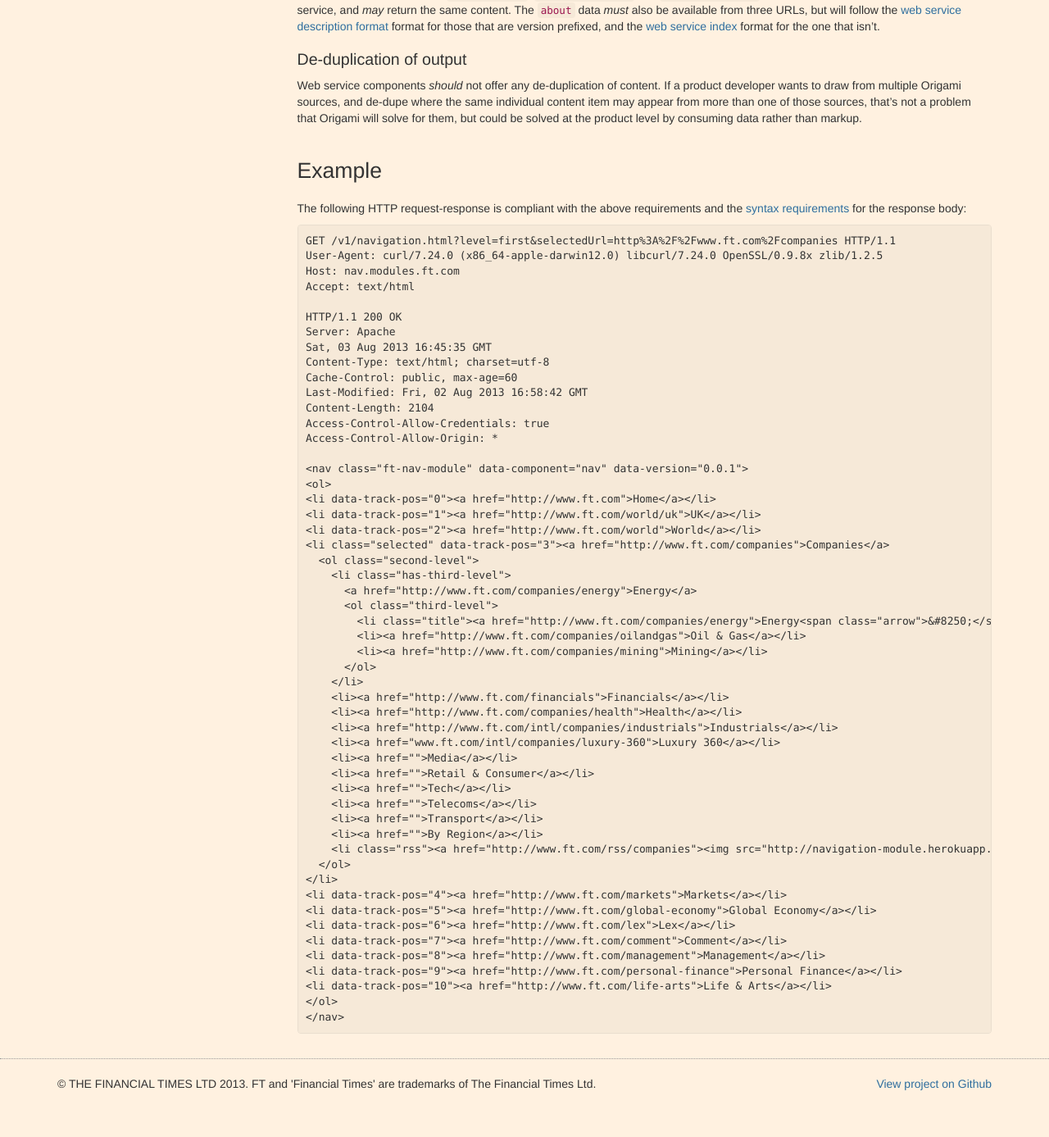
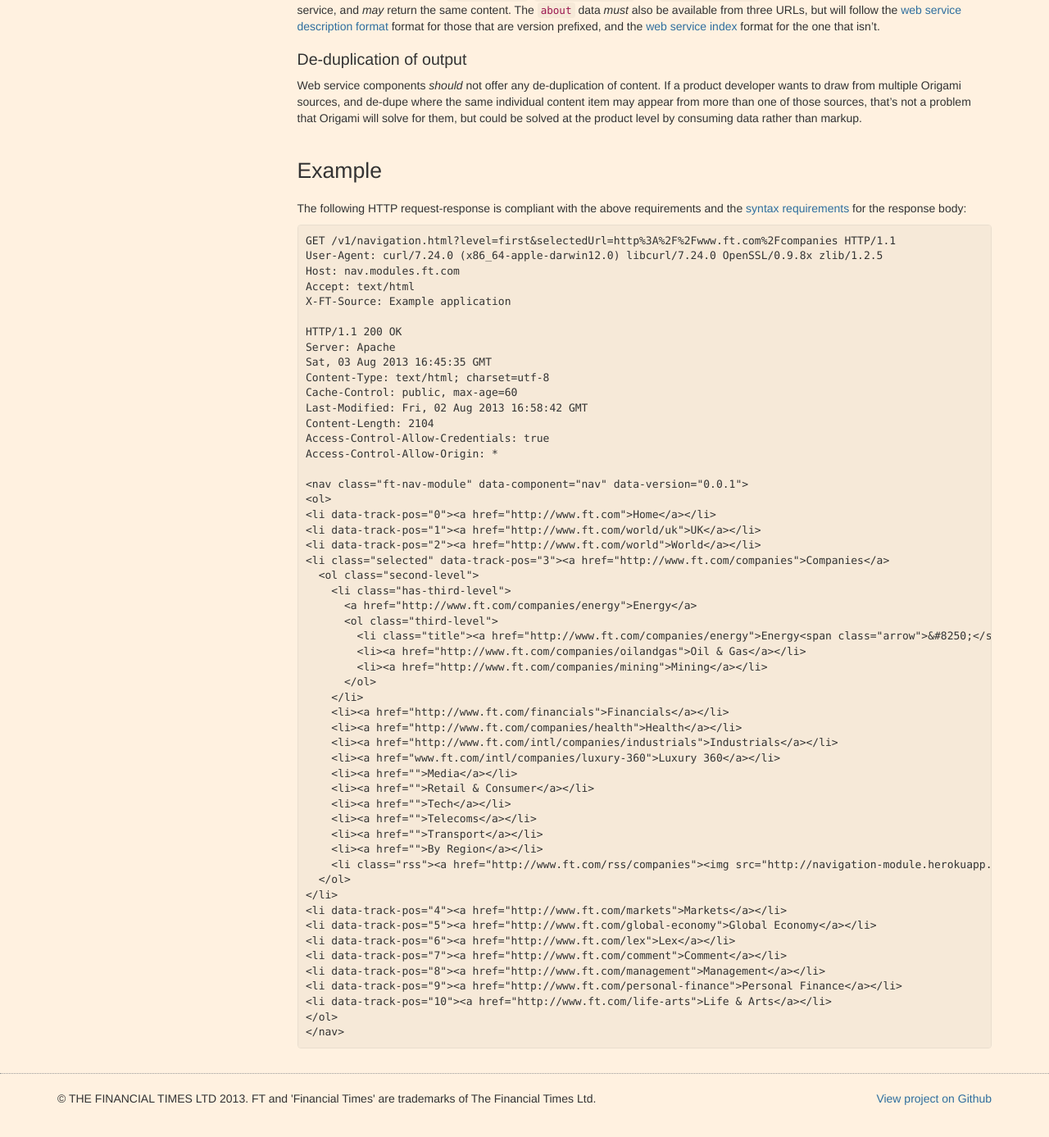
Before and after one commit to Financial-Times/ft-origami, a Jekyll site: the page built from docs/component-types/web-services.md, in a window 1280 px wide and 1400 px high, scrolled down 2917 px. Shown: the top 1387 px of the window at 82% size. Built offline with Jekyll 4.4.1, drawn with Linux system fonts in a browser that asks for light colours; nearby versions of some CDN libraries.

Commit message:
Add required source header to example

```diff
--- a/docs/component-types/web-services.md
+++ b/docs/component-types/web-services.md
@@ -108,6 +108,7 @@ The following HTTP request-response is compliant with the above requirements and
 	User-Agent: curl/7.24.0 (x86_64-apple-darwin12.0) libcurl/7.24.0 OpenSSL/0.9.8x zlib/1.2.5
 	Host: nav.modules.ft.com
 	Accept: text/html
+	X-FT-Source: Example application
 
 	HTTP/1.1 200 OK
 	Server: Apache
```
